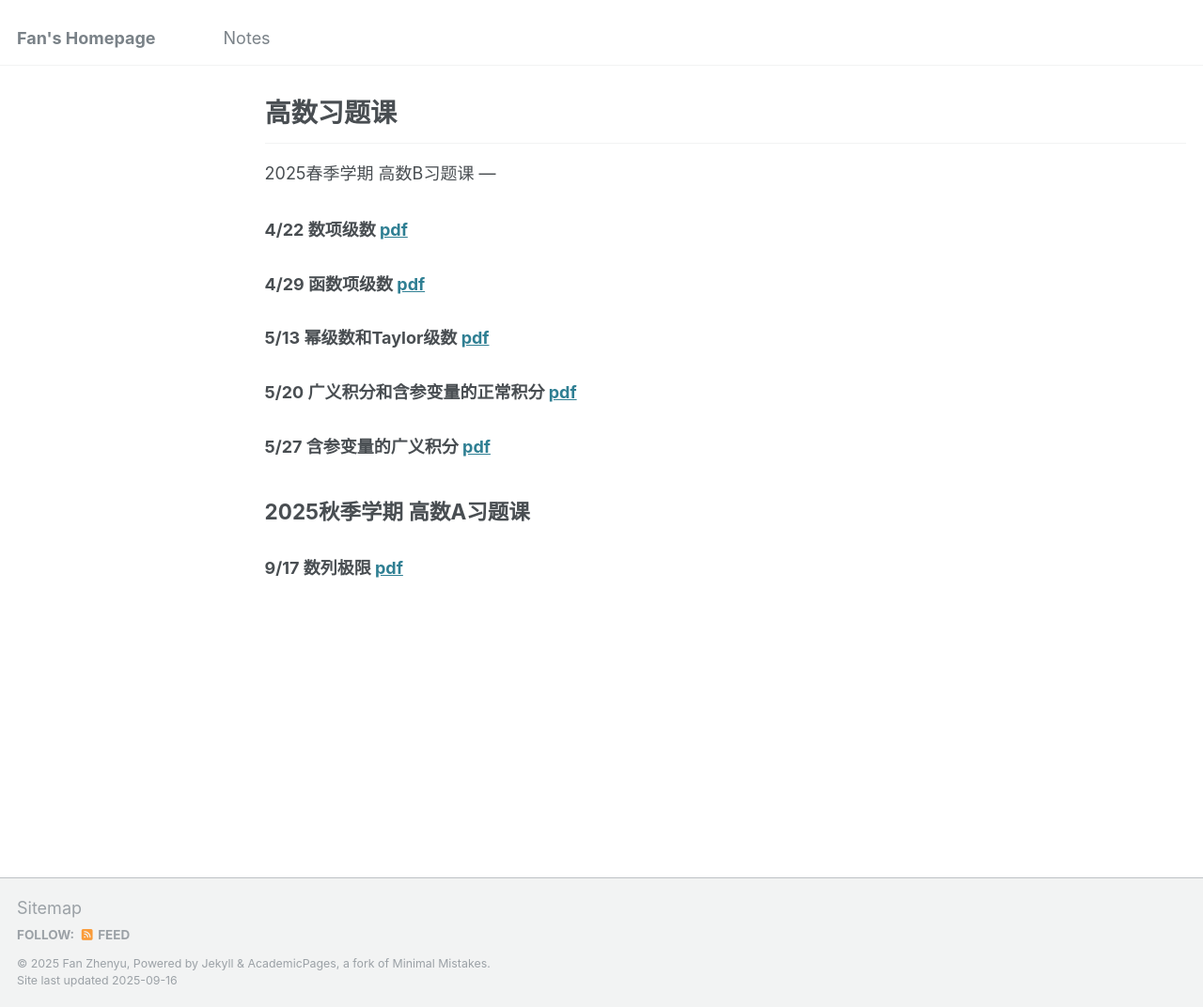
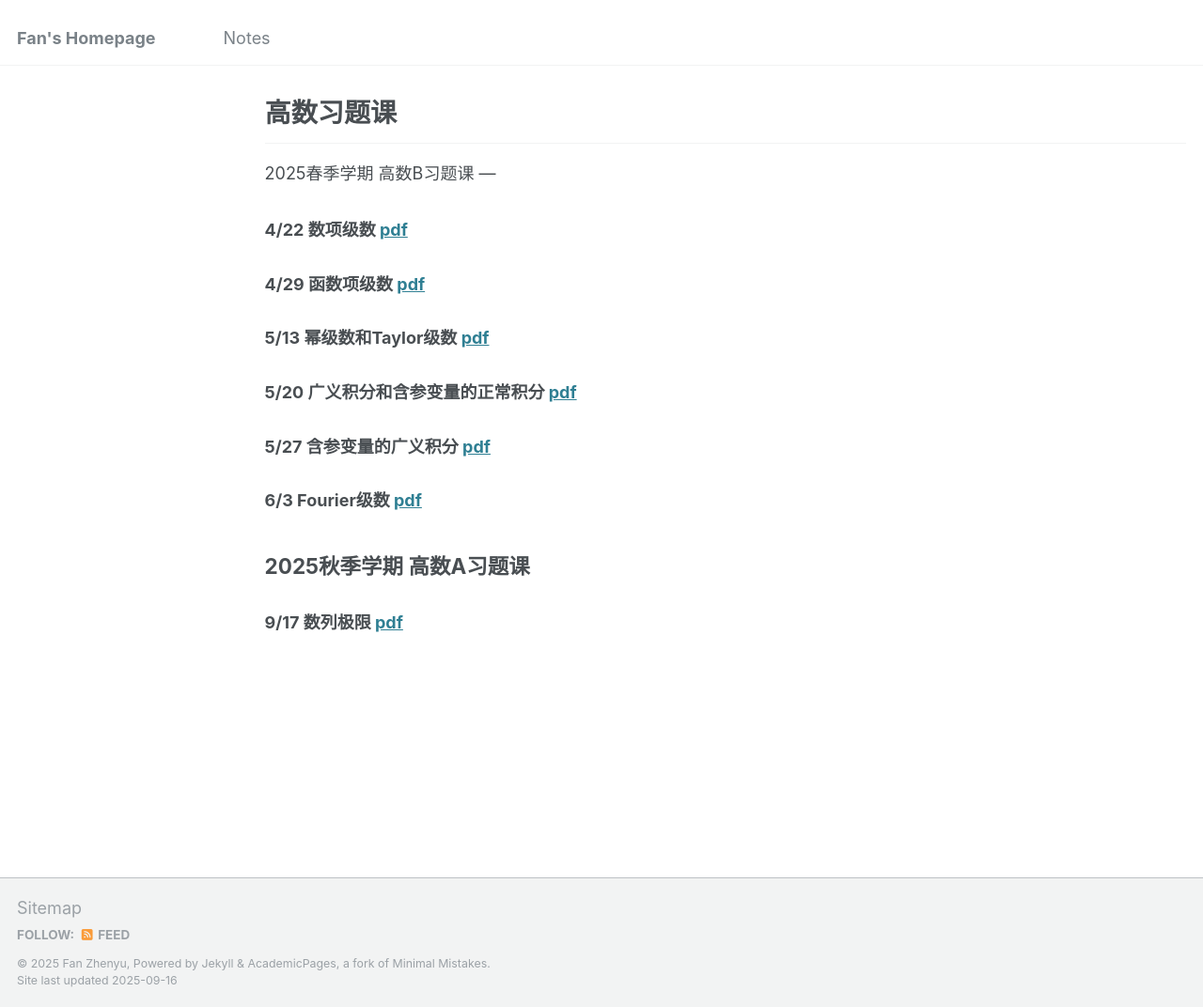
Before and after one commit to fanzymath/fanzymath.github.io, a Jekyll site: the page built from _notes/2025-exercise-class-notes.md, in a window 1280 px wide and 1072 px high. Shown: the whole window at 94% size. Built offline with Jekyll 4.4.1, drawn with Linux system fonts in a browser that asks for light colours.

Commit message:
Update 2025-exercise-class-notes.md

```diff
--- a/_notes/2025-exercise-class-notes.md
+++ b/_notes/2025-exercise-class-notes.md
@@ -17,6 +17,7 @@ location: "Beijing"
 ### 5/13 幂级数和Taylor级数 [pdf](https://fanzymath.github.io/files/power_series.pdf)
 ### 5/20 广义积分和含参变量的正常积分 [pdf](https://fanzymath.github.io/files/Infinite_Integral.pdf)
 ### 5/27 含参变量的广义积分 [pdf](https://fanzymath.github.io/files/Infinite_Integral_with_parameters.pdf)
+### 6/3  Fourier级数 [pdf](https://fanzymath.github.io/files/6_3_Fourier_Series.pdf)
 
 
 2025秋季学期 高数A习题课
```
